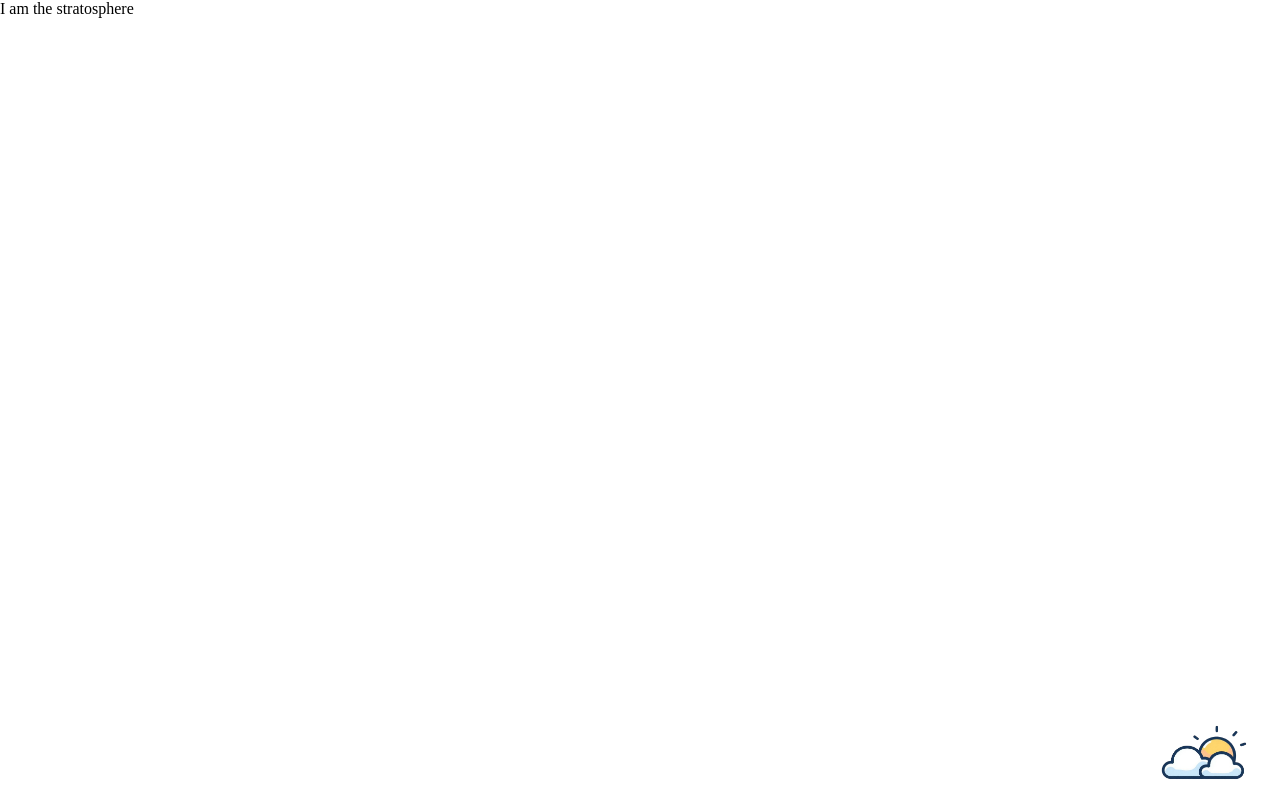
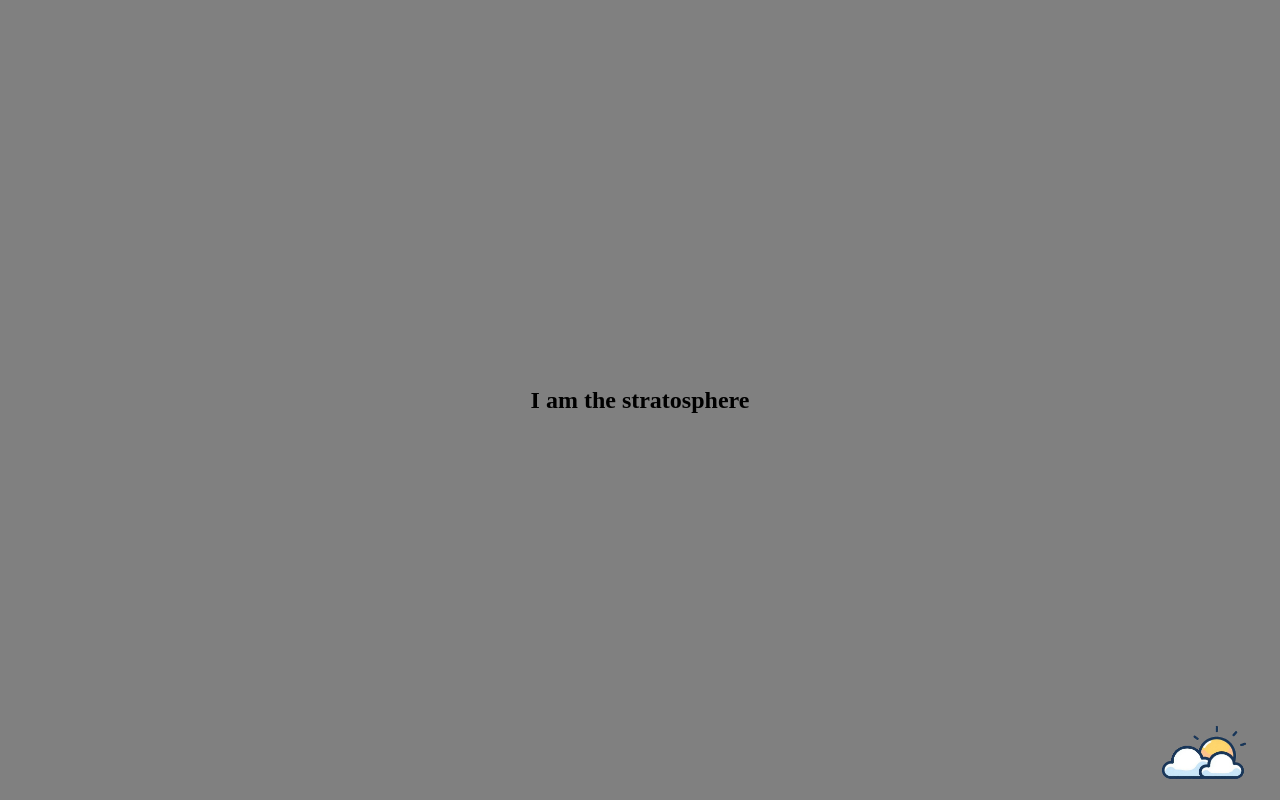
Before and after one commit to this-is-judith/ascend, a React (Create React App) app: page / in a window 1280 px wide. Shown: the top 800 px of the page. Built offline with nearby package versions, Linux system fonts and the light colour scheme.

Commit message:
color code stratosphere layer

```diff
--- a/src/components/Main.js
+++ b/src/components/Main.js
@@ -5,7 +5,9 @@ function Main() {
   return (
     <>
       <section className="main-section" id="section1">
-        <div className="earths-surface">EARTH'S SURFACE</div>
+        <div className="earths-surface">
+          <h1>EARTH'S SURFACE</h1>
+        </div>
 
         <div className="intro">
           <div className="ace-animation"></div>
--- a/src/components/Stratosphere.js
+++ b/src/components/Stratosphere.js
@@ -4,7 +4,9 @@ import "./stratosphere.css";
 function Stratosphere() {
   return (
     <>
-      <section className="stratosphere-section">I am the stratosphere</section>
+      <section className="stratosphere-section">
+        <h1>I am the stratosphere</h1>
+      </section>
     </>
   );
 }
--- a/src/components/main.css
+++ b/src/components/main.css
@@ -6,6 +6,7 @@
 
 .earths-surface {
   background-color: rgb(74, 115, 165);
+  color: white;
   outline: 0.1vh solid black;
   flex: 1;
   display: flex;
@@ -15,13 +16,13 @@
 
 .intro {
   background-color: #4e3629;
+  color: white;
   outline: 0.1vh solid black;
   flex: 4;
   display: flex;
   flex-direction: column;
   align-items: center;
   justify-content: center;
-  color: white;
 }
 
 .ace-animation,
--- a/src/components/stratosphere.css
+++ b/src/components/stratosphere.css
@@ -1,3 +1,7 @@
 .stratosphere-section {
+  background-color: gray;
   height: 100vh;
+  display: flex;
+  align-items: center;
+  justify-content: center;
 }
```
